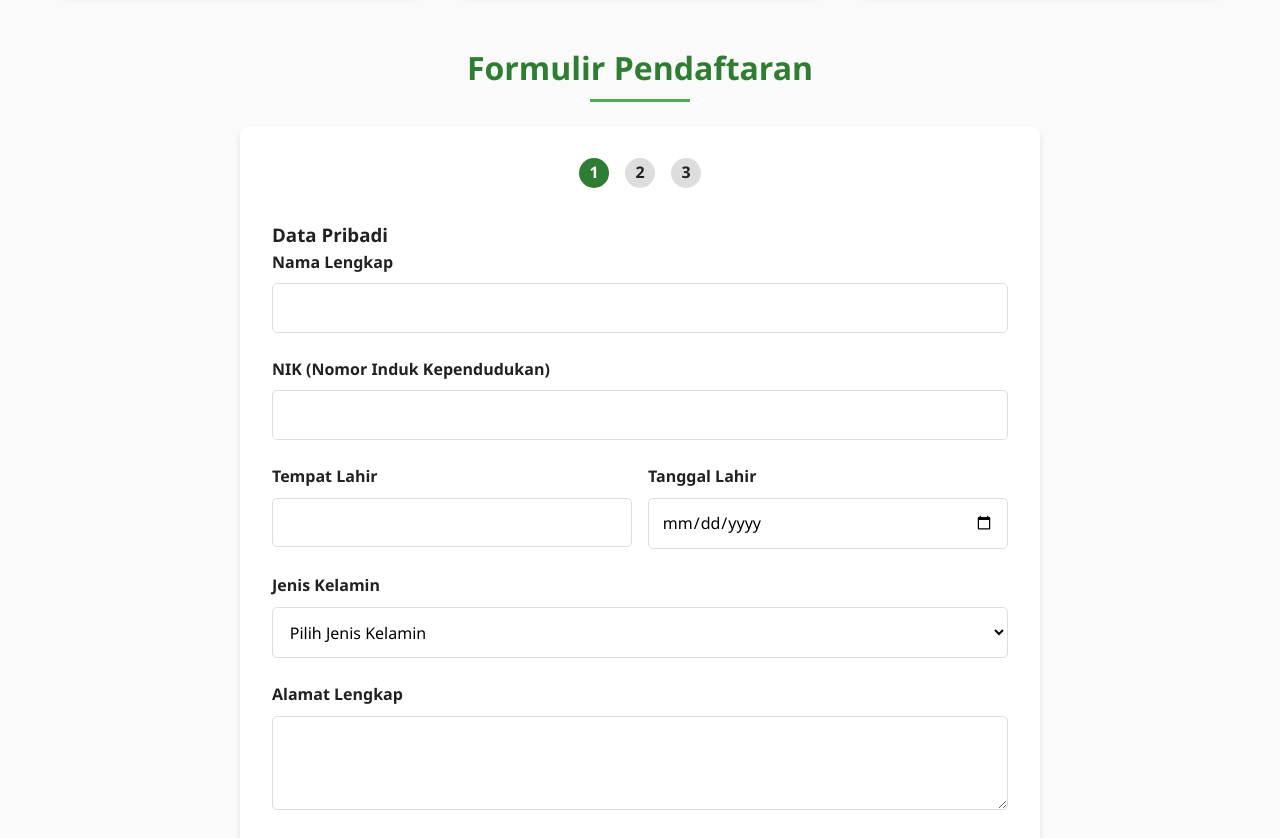
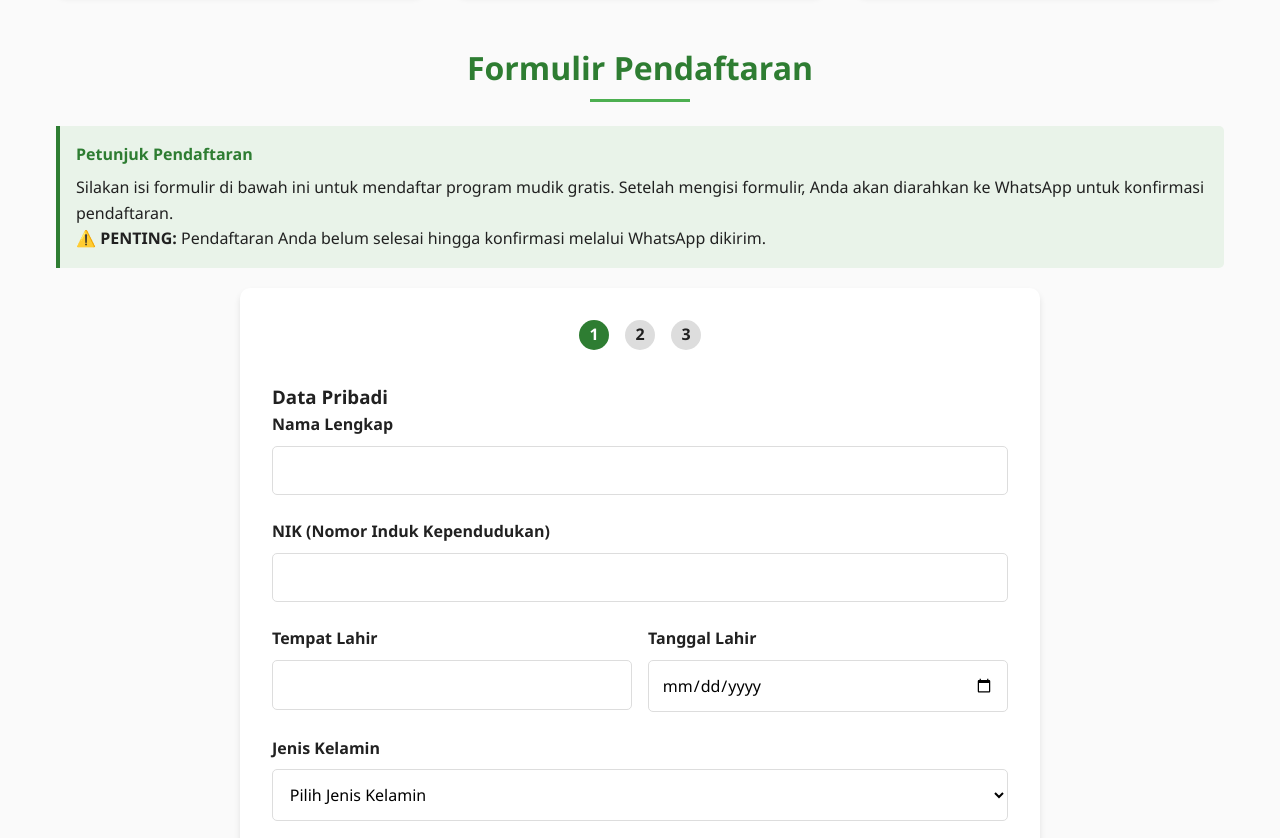
Before and after one commit to promiddleman/promiddleman.github.io, a plain HTML site: page tes.html in a window 1280 px wide. Shown: the part 1120-1958 px from the top of the page. Drawn offline with Linux system fonts and the light colour scheme.

Commit message:
Update tes.html

```diff
--- a/tes.html
+++ b/tes.html
@@ -505,6 +505,11 @@
 
         <section class="section" id="daftar">
             <h2 class="section-title">Formulir Pendaftaran</h2>
+            <div class="info-box" style="margin-bottom: 20px;">
+                <div class="info-box-title">Petunjuk Pendaftaran</div>
+                <p>Silakan isi formulir di bawah ini untuk mendaftar program mudik gratis. Setelah mengisi formulir, Anda akan diarahkan ke WhatsApp untuk konfirmasi pendaftaran.</p>
+                <p><strong>⚠️ PENTING:</strong> Pendaftaran Anda belum selesai hingga konfirmasi melalui WhatsApp dikirim.</p>
+            </div>
             <div class="form-container">
                 <div class="steps-indicator">
                     <div class="step-indicator active">1</div>
@@ -688,6 +693,7 @@
                 <p>Terima kasih telah mendaftar program mudik gratis 2025. Data Anda telah kami terima dan sedang dalam proses verifikasi.</p>
                 <p>Nomor registrasi Anda: <strong id="registrationNumber">REG-2025-XXXXX</strong></p>
                 <p>Data pendaftaran akan otomatis dikirim ke WhatsApp admin.</p>
+                <p class="info-box-title" style="color: #ff0000; margin-top: 10px;">PENTING: Segera konfirmasi pendaftaran Anda melalui WhatsApp yang terbuka otomatis. Pendaftaran belum selesai hingga Anda mengirim pesan konfirmasi!</p>
                 <button class="cta-button" id="closeModal">Kembali ke Beranda</button>
             </div>
         </div>
```
